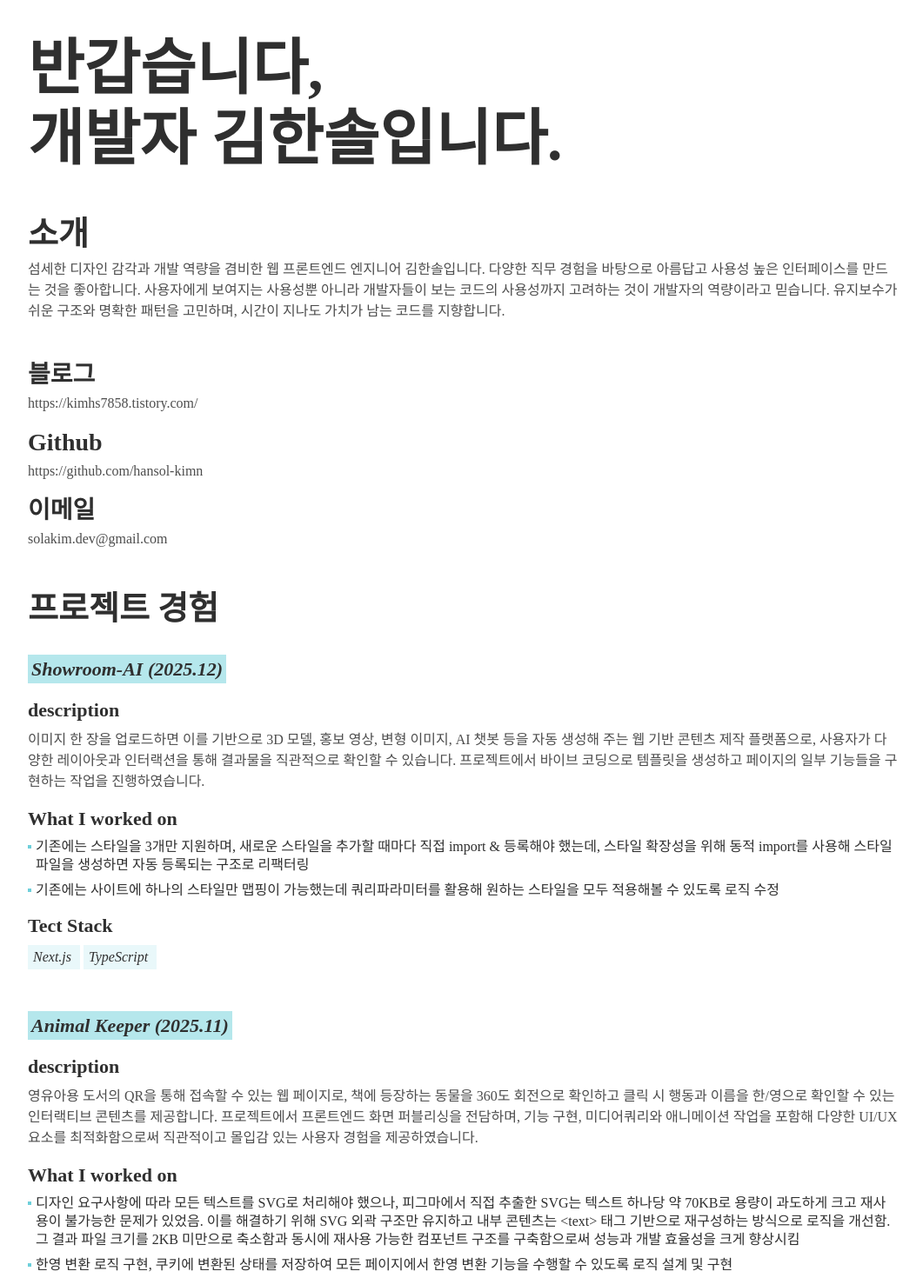
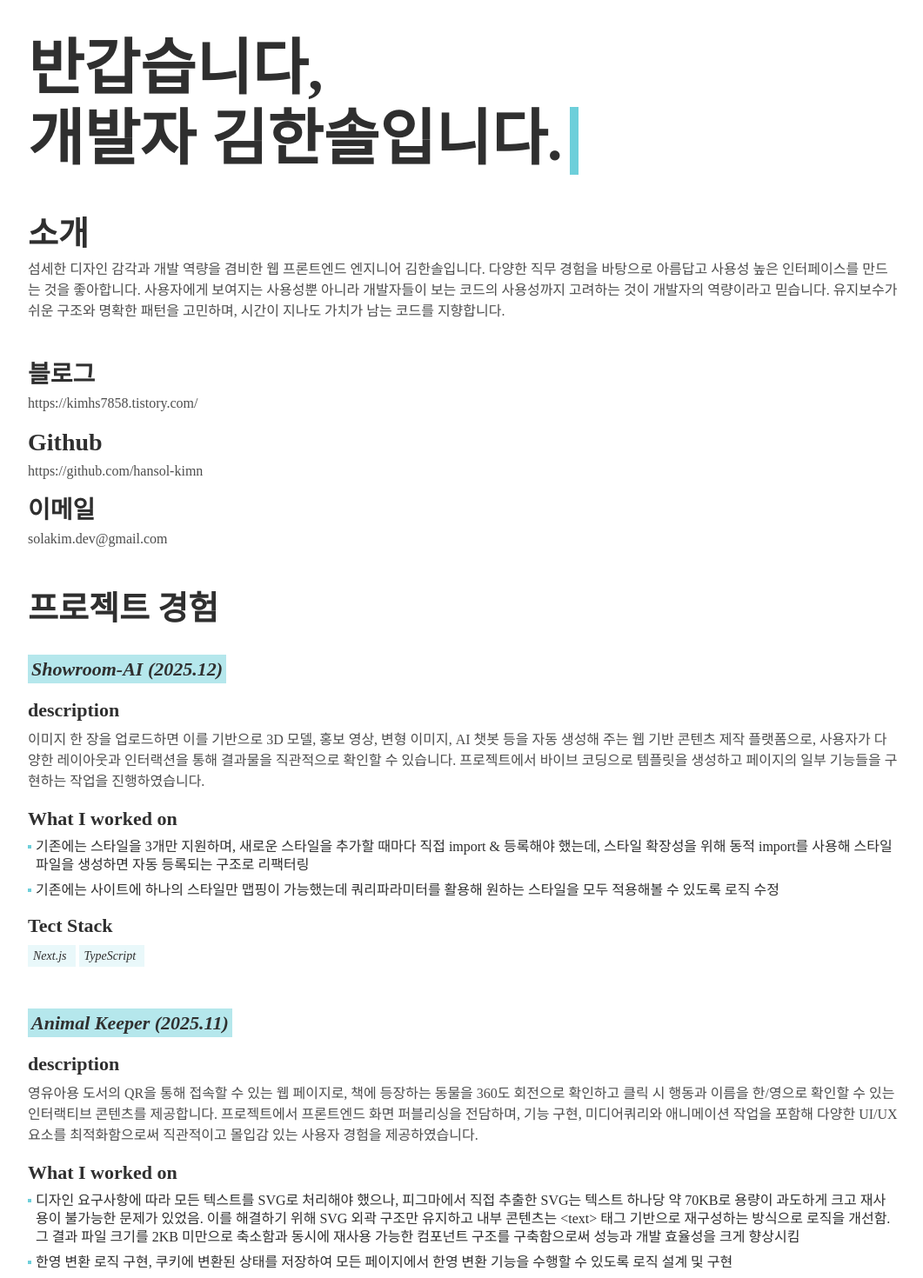
Before and after one commit to hansol-kimn/resume, a Next.js app: page / in a window 1280 px wide. Shown: the top 1470 px of the page at 87% size, without its empty margins (108-1169 px from the left). Built offline with nearby package versions, Linux system fonts and the light colour scheme; a web font is replaced by a local one.

Commit message:
메타데이터 수정, 반응형 로직 수정

```diff
--- a/app/globals.css
+++ b/app/globals.css
@@ -77,8 +77,18 @@
   --color-accent: var(--accent);
 }
 
+@keyframes blink-effect {
+  50% {
+    opacity: 0;
+  }
+}
+
 body {
   background: var(--background);
   color: var(--foreground);
   font-family: "Pretendard", Arial, Helvetica, sans-serif;
 }
+
+.blink {
+  animation: blink-effect 1s step-end infinite;
+}
--- a/app/layout.tsx
+++ b/app/layout.tsx
@@ -2,8 +2,8 @@ import type { Metadata } from "next";
 import "./globals.css";
 
 export const metadata: Metadata = {
-  title: "Create Next App",
-  description: "Generated by create next app",
+  title: "Kimhansol resume",
+  description: "frontend developer kimhansol's resume page.",
 };
 
 export default function RootLayout({
--- a/components/introduce.tsx
+++ b/components/introduce.tsx
@@ -15,11 +15,15 @@ export default function Introduce() {
   ] as const;
   return (
     <div>
-      <H1>
-        반갑습니다,
-        <br />
-        개발자 김한솔입니다.
-      </H1>
+      <div className="flex items-end gap-2">
+        <H1>
+          반갑습니다,
+          <br />
+          개발자 김한솔입니다.
+        </H1>
+        <div className="w-2.5 h-[78px] bg-accent blink" />
+      </div>
+
       <div className="my-10">
         <H2>소개</H2>
         <P>
--- a/components/projects.tsx
+++ b/components/projects.tsx
@@ -1,6 +1,7 @@
 import { ContentType } from "@/type";
 import { H2, H4, P, ProjectTitle } from "./ui/typography";
 import projectsData from "@/projectsData.json";
+import { COLOR } from "@/constant/color";
 
 export default function Projects() {
   const contentData = projectsData.project as ContentType[];
@@ -31,10 +32,15 @@ export default function Projects() {
               </Container>
               <Container>
                 <H4>Tect Stack</H4>
-                <ul className="flex gap-1">
+                <ul className="flex gap-1 flex-wrap">
                   {content.tech.map((content, index) => {
+                    // const matchedColor = COLOR.find((color) => color.label === content)?.color;
                     return (
-                      <li key={index} className="inline bg-accent/15 pr-2.5 px-1.5 py-0.5 italic">
+                      <li
+                        key={index}
+                        // style={{ backgroundColor: `${matchedColor}15` }}
+                        className="inline text-[12px] md:text-[14px] bg-accent/15 text-nowrap pr-2.5 px-1.5 py-0.5 italic"
+                      >
                         {content}
                       </li>
                     );
--- /dev/null
+++ b/constant/color.ts
@@ -0,0 +1,8 @@
+export const COLOR = [
+  { color: "#7209b7", label: "Next.js" },
+  { color: "#548c2f", label: "TypeScript" },
+  { color: "#023047", label: "Prisma" },
+  { color: "#c81d25", label: "PostgreSQL" },
+  { color: "#FD9E02", label: "Strapi-5" },
+  { color: "#FB8500", label: "Node.js" },
+];
```
